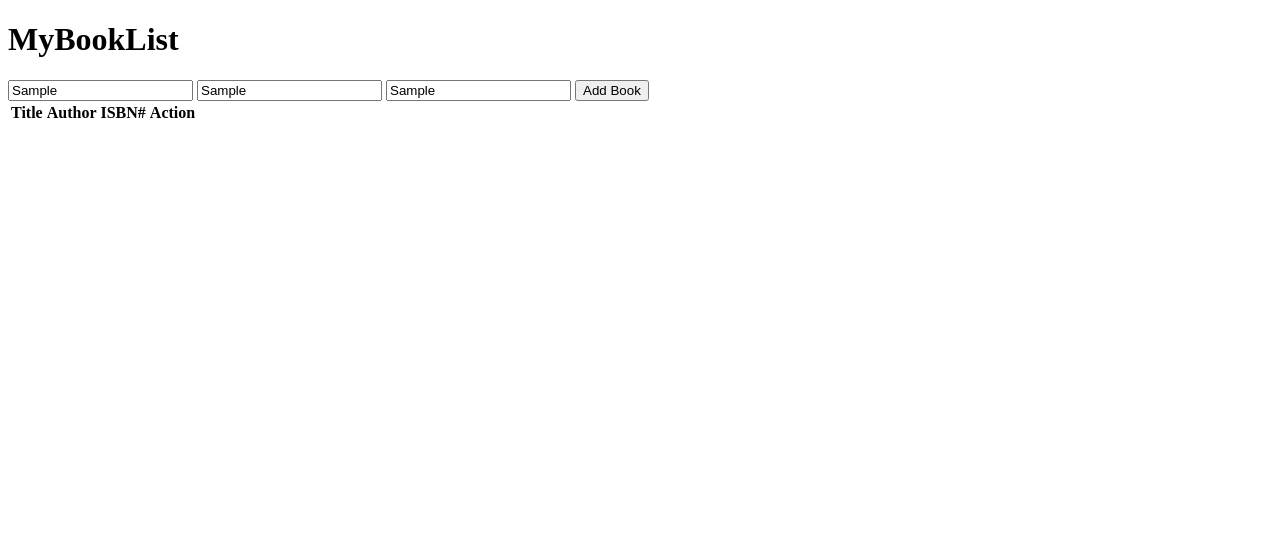
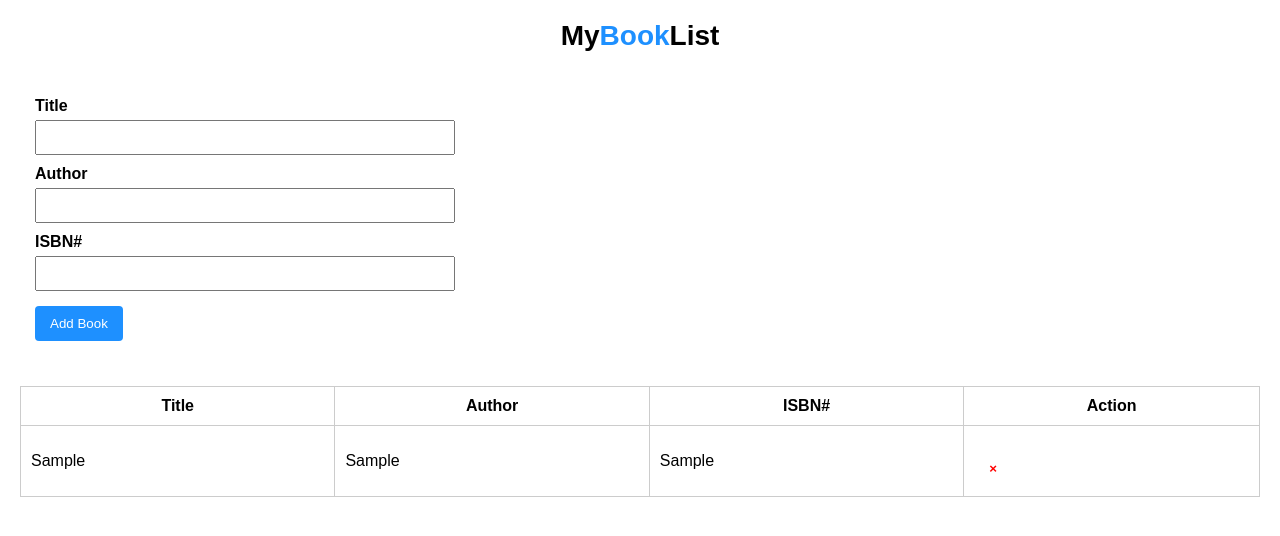
Before and after one commit to acciojob/book-list-SourabhG202, a website: page main.html in a window 1280 px wide. Both pictures are taken after typing "Sample", "Sample", "Sample" into the empty fields and a click on the button "Add Book". Drawn offline with Linux system fonts and the light colour scheme.

Commit message:
created a submission

```diff
--- a/main.html
+++ b/main.html
@@ -1,23 +1,28 @@
 <!DOCTYPE html>
-
 <html>
-
 <head>
   <title>MyBookList</title>
   <link rel="stylesheet" href="styles.css">
 </head>
+<body>
+  <!-- Page heading -->
+  <h1 style="text-align: center;">My<span style="color:dodgerblue;">Book</span>List</h1>
 
-<body>
-	<!-- the entire body must be written by student -->
-	<h1>My<span style="color:dogerblue;">Book</span>List</h1>
+  <!-- Input form for book entry -->
+  <div class="form-group">
+    <label for="title">Title</label>
+    <input type="text" id="title" required>
 
-	<div class = "form group">
-		<input type="text" id="title" placeholder="Title" requred>
-		<input type="text" id="author" placeholder="Author" required>
-		<input type="text" id="isbn" placeholder="ISBN#" required>
+    <label for="author">Author</label>
+    <input type="text" id="author" required>
+
+    <label for="isbn">ISBN#</label>
+    <input type="text" id="isbn" required>
 
     <button id="submit">Add Book</button>
   </div>
+
+  <!-- Table for displaying book list -->
   <table class="table table-striped">
     <thead>
       <tr>
@@ -27,12 +32,10 @@
         <th>Action</th>
       </tr>
     </thead>
-		<tbody id="book-list">
-		</tbody>
+    <tbody id="book-list"></tbody>
   </table>
-    <script type="text/javascript" src="./script.js">
-</script>
 
+  <!-- Linking the JavaScript file -->
+  <script src="script.js"></script>
 </body>
-
 </html>
--- a/script.js
+++ b/script.js
@@ -1,31 +1,42 @@
-//your JS code here. If required.
-document.getElementById('submit').addEventListner('click',function(e){
-	e.preventDefault();
-	const title = document.getElementById('title').value.trim();
-	const author = document.getElementById('author').value.trim();
-	cont isbn = document.getElementById('isbn').value.trim();
+// Jab submit button pe click hoga
+document.getElementById('submit').addEventListener('click', function (e) {
+  e.preventDefault(); // form submit hone se page reload na ho
 
-	if(title==='' || author==='' || isbn===''){
-		 alert('please in all fields');
-		return;
-	}
-	const booklist = document.getElementById('book-list');
-	const row  = document.createElement('tr');
-	row.innerHTML =
-		<td>${title}</td>
-	    <td>${author}</td>
-		<td>${isbn}</td>;
+  // Input values ko get karo
+  const title = document.getElementById('title').value.trim();
+  const author = document.getElementById('author').value.trim();
+  const isbn = document.getElementById('isbn').value.trim();
 
-	booklist.appendChild(row);
-document.getElementById('title').value='';
-document.getElementById('author').value='';
-document.getElementById('isbn').value='';
+  // Check karo koi field khaali na ho
+  if (title === '' || author === '' || isbn === '') {
+    alert('Please fill in all fields');
+    return;
+  }
 
+  // Table ke tbody ko select karo
+  const bookList = document.getElementById('book-list');
 
+  // Naya row banao
+  const row = document.createElement('tr');
+  row.innerHTML = `
+    <td>${title}</td>
+    <td>${author}</td>
+    <td>${isbn}</td>
+    <td><button class="delete" style="color: red; font-weight: bold; border: none; background: none; cursor: pointer;">&times;</button></td>
+  `;
+
+  // Row ko list mein add karo
+  bookList.appendChild(row);
+
+  // Inputs ko clear karo
+  document.getElementById('title').value = '';
+  document.getElementById('author').value = '';
+  document.getElementById('isbn').value = '';
 });
-document.getElementById('book-list').addEventListner('click',function(e){
-	if(e.target.classList.contains('delete')){
-		e.target.closest('tr').remove();
-	}
 
+// Jab delete button pe click hoga
+document.getElementById('book-list').addEventListener('click', function (e) {
+  if (e.target.classList.contains('delete')) {
+    e.target.closest('tr').remove(); // us row ko delete karo
+  }
 });
--- a/styles.css
+++ b/styles.css
@@ -1 +1,77 @@
 /*  your css code here. If applicable */
+body {
+  font-family: Arial;
+  margin: 20px;
+}
+
+/* Sirf heading ko center mein karne ke liye */
+h1 {
+  font-size: 28px;
+  text-align: center;
+  margin-bottom: 20px;
+}
+
+/* Form styling - left aligned */
+.form-group {
+  padding: 15px;
+  margin-bottom: 20px;
+  width: 400px;
+  text-align: left;
+  margin-left: 0;
+}
+
+/* Labels and inputs left aligned */
+label {
+  display: block;
+  margin-top: 10px;
+  font-weight: bold;
+}
+
+input {
+  width: 100%;
+  padding: 8px;
+  margin-top: 5px;
+}
+
+/* Add Book button */
+button {
+  margin-top: 15px;
+  padding: 10px 15px;
+  background-color: dodgerblue;
+  color: white;
+  border: none;
+  border-radius: 4px;
+  cursor: pointer;
+}
+
+/* Table for book list */
+.table {
+  width: 100%;
+  border-collapse: collapse;
+  margin-top: 30px;
+  margin-left: 0; ;
+}
+
+.table th,
+.table td {
+  border: 1px solid #ccc;
+  padding: 10px;
+}
+
+/* Alternate row color */
+.table-striped tr:nth-child(even) {
+  background-color: #f9f9f9;
+}
+
+/* Clear/Delete button in table */
+.delete {
+  .delete {
+  color: white;
+  background-color: red;
+  border: none;
+  padding: 5px 10px;
+  border-radius: 4px;
+  cursor: pointer;
+}
+
+}
```
Lines whose indentation alone changed are shown as unchanged.
